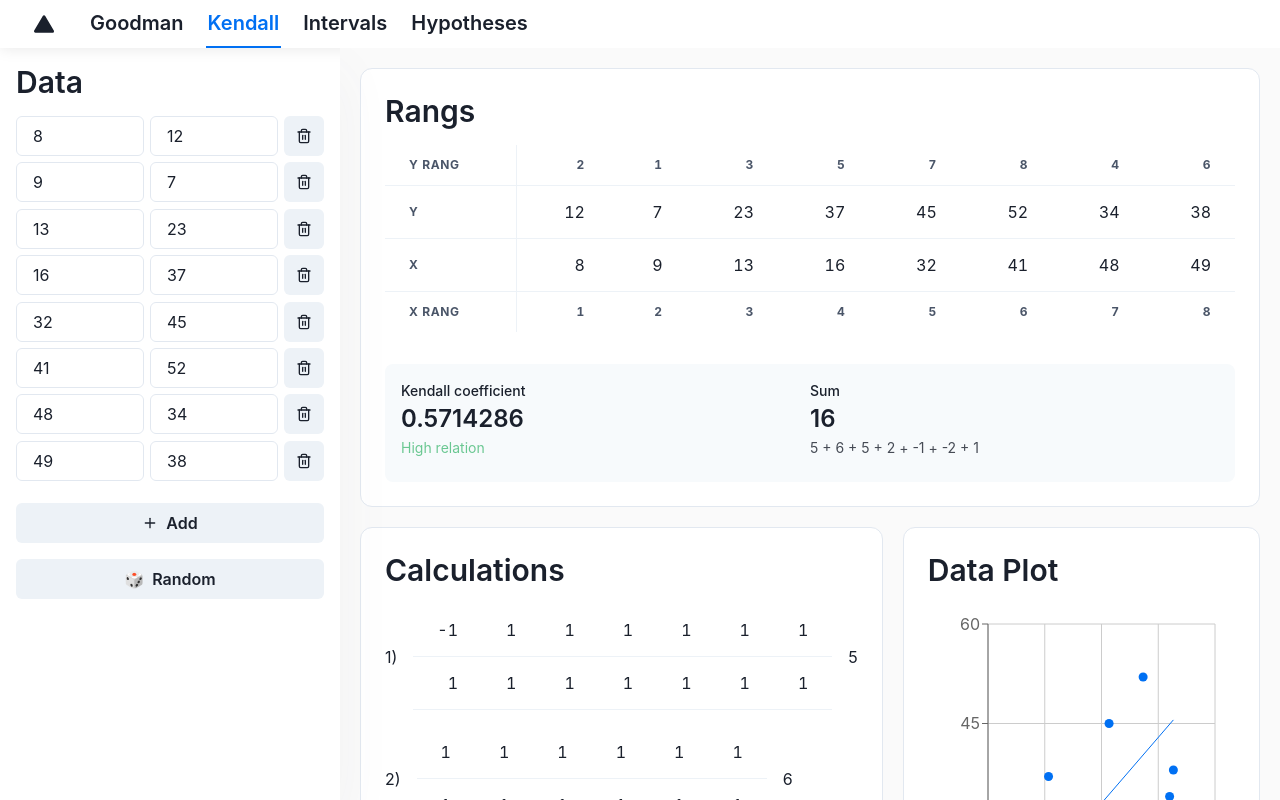
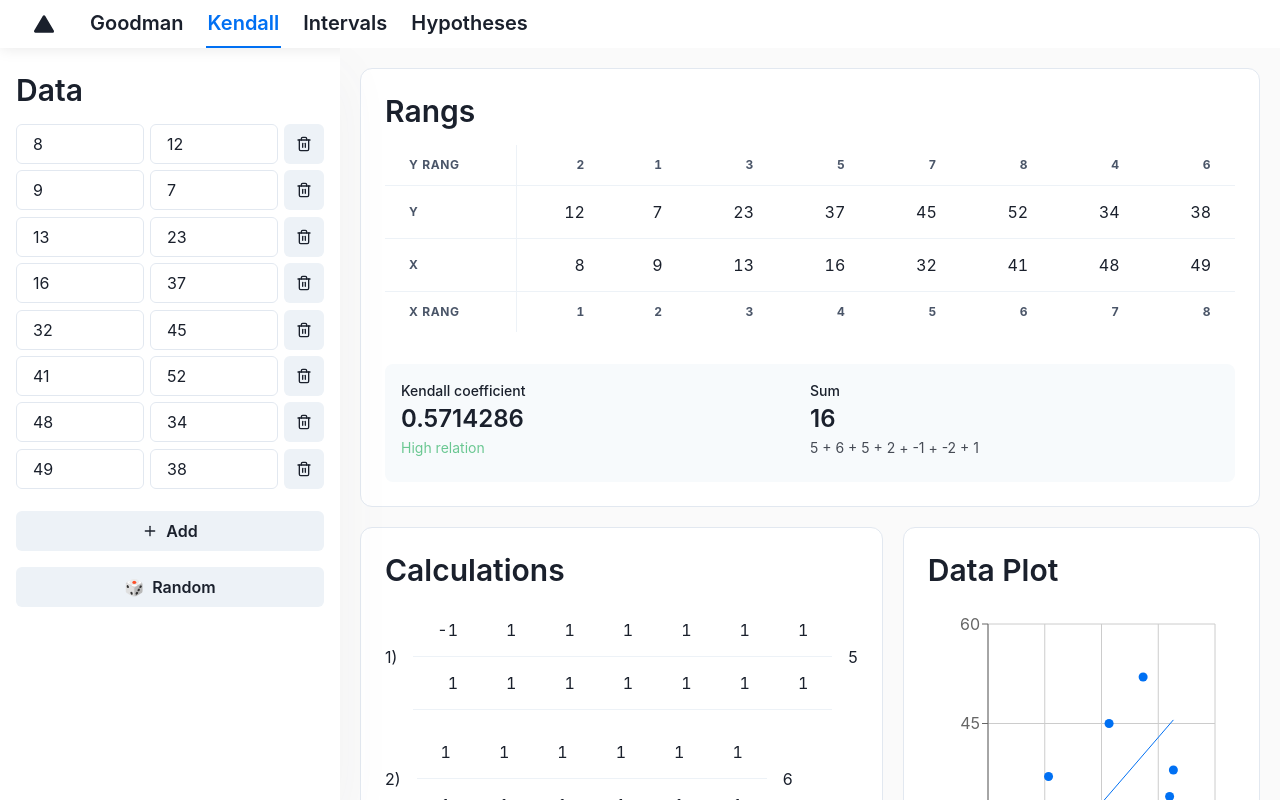
Before and after one commit to snelsi/statistics-in-psychology, a Next.js app: page /lab-2 in a window 1280 px wide. Built offline with nearby package versions, Linux system fonts and the light colour scheme.

Commit message:
Adjust sidebar top padding

```diff
--- a/components/Layout.tsx
+++ b/components/Layout.tsx
@@ -23,7 +23,7 @@ export const Sidebar = styled.div`
   box-shadow: 0 25px 56px 0 rgb(96 101 123 / 5%);
   max-width: 100%;
   height: auto;
-  padding: 1rem;
+  padding: 1.5rem 1rem 1rem;
   width: 100%;
   overflow-x: hidden;
   overflow-y: auto;
```
